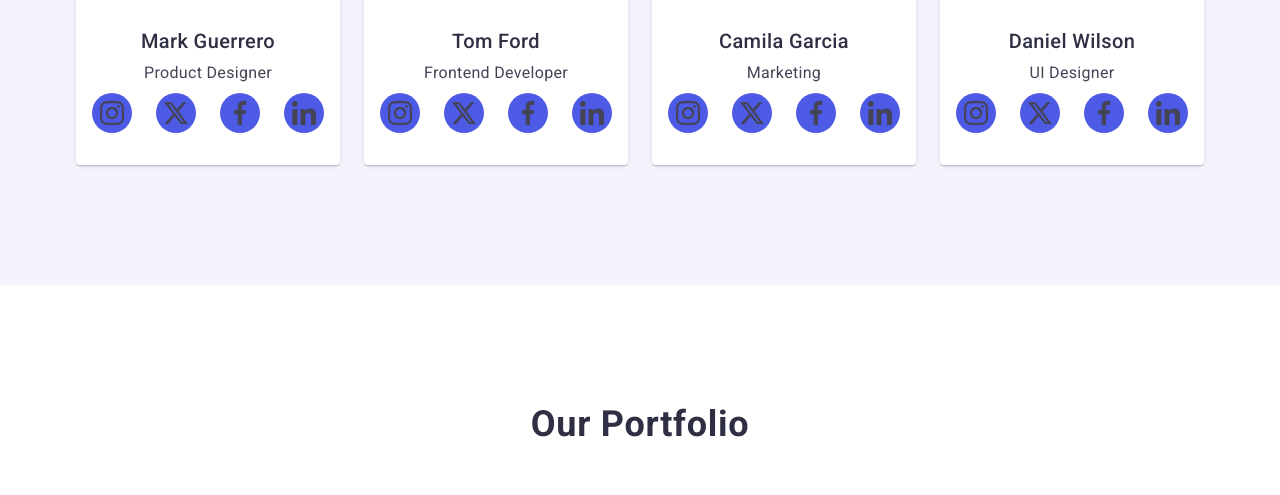
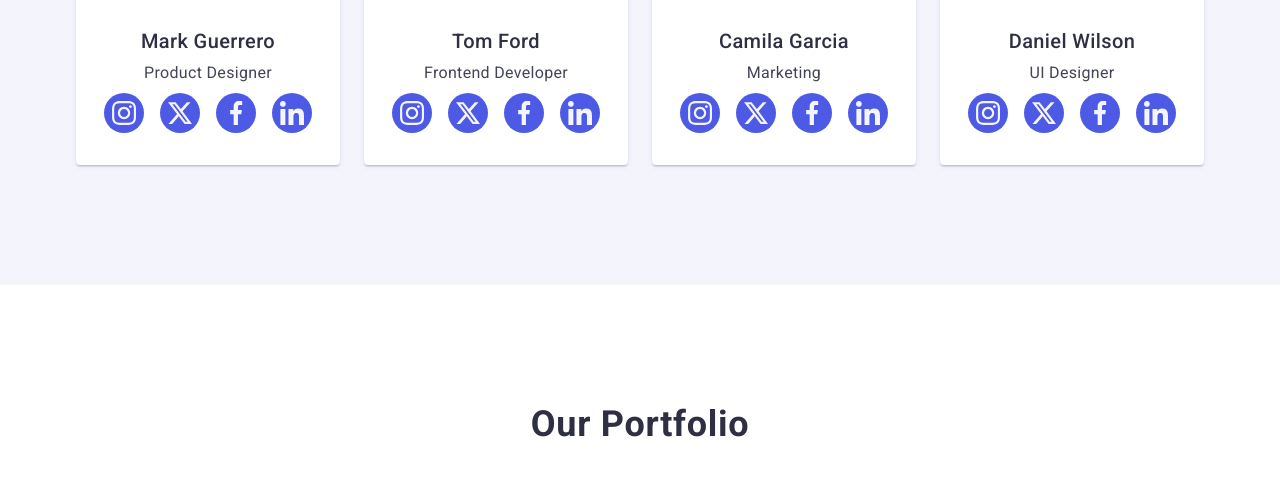
Before and after one commit to leonidkalmik/goit-markup-hw-04, a plain HTML site: page index.html in a window 1280 px wide. Shown: the part 1396-1891 px from the top of the page. Drawn offline with nearby package versions, Linux system fonts and the light colour scheme.

Commit message:
Update common.css

```diff
--- a/css/common.css
+++ b/css/common.css
@@ -85,7 +85,7 @@
 .social-list {
   display: flex;
   justify-content: center;
-  gap: 24px;
+  gap: 16px;
 }
 
 .social-link {
@@ -95,10 +95,11 @@
   width: 40px;
   height: 40px;
   border-radius: 50%;
-  fill: #f4f4fd;
+  color: #f4f4fd;
   transition: background-color 250ms cubic-bezier(0.4, 0, 0.2, 1);
 }
 
 .social-link svg {
   display: block;
+  fill: currentColor;
 }
```
